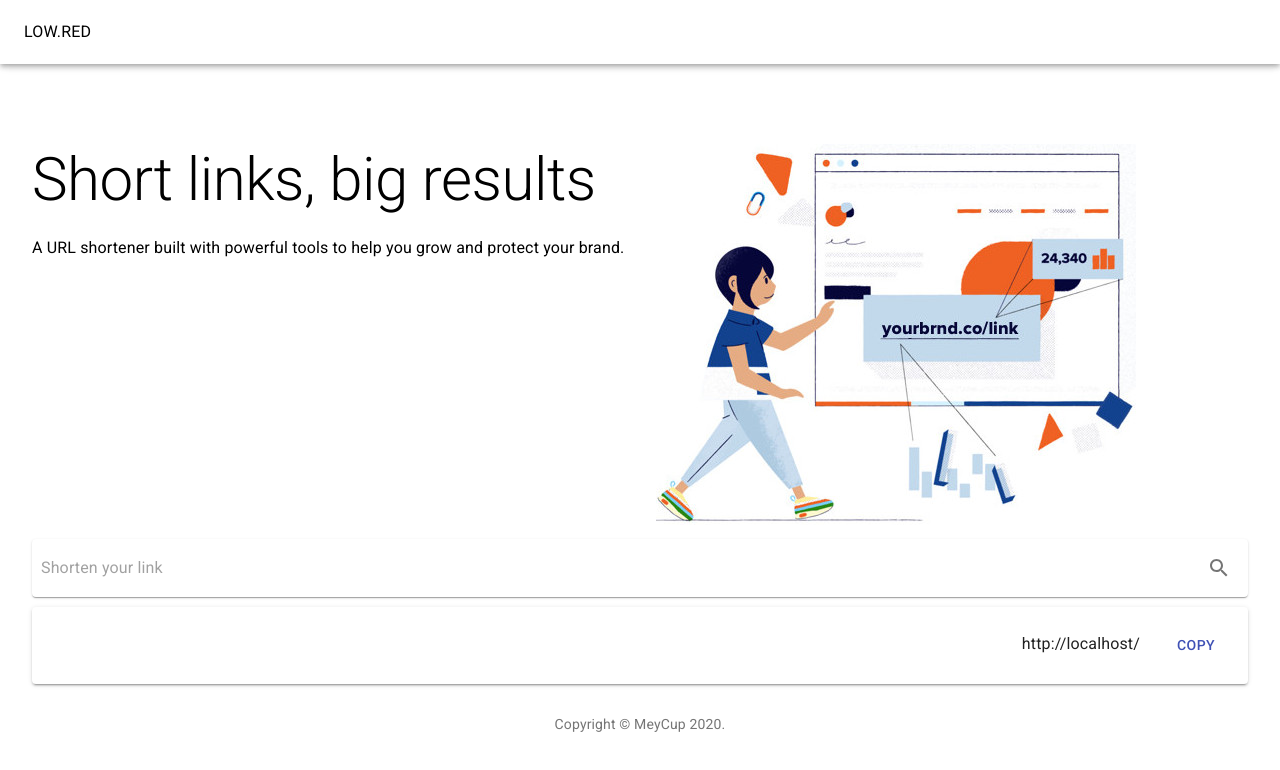
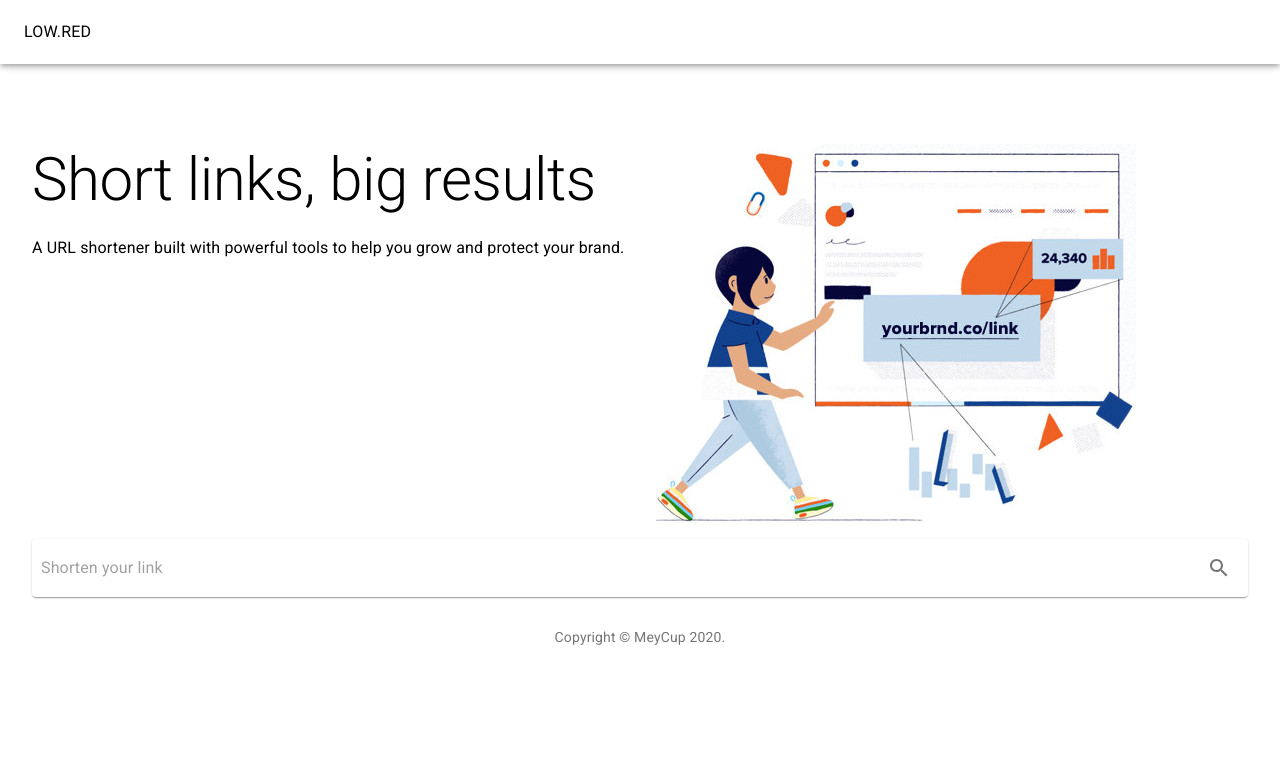
Before and after one commit to williamspacefire/low.red, a Next.js app: page / in a window 1280 px wide. Shown: the top 770 px of the page. Built offline with nearby package versions, Linux system fonts and the light colour scheme.

Commit message:
Shortener is more dynamic now

```diff
--- a/components/short.js
+++ b/components/short.js
@@ -1,6 +1,8 @@
 import { Button, Grid, IconButton, InputBase, Paper, Typography } from '@material-ui/core';
 import { Search } from '@material-ui/icons';
+import { Skeleton } from '@material-ui/lab';
 import React from 'react';
+
 const urlencode = require("urlencode");
 
 export default class Short extends React.Component {
@@ -10,18 +12,19 @@ export default class Short extends React.Component {
 
         this.state = {
             url: "",
-            shortData: {}
+            shortData: {},
+            loading: false
         }
     }
 
     shortUrl(e) {
+        this.setState({loading: true, shortData: {}})
         console.log("Form submit")
         e?.preventDefault();
 
         let newUrl = urlencode(this.state.url);
 
-        fetch("/api/v1/short/"+newUrl).then(res => res.json()).then(json => this.setState({shortData: json}));
-
+        fetch("/api/v1/short/"+newUrl).then(res => res.json()).then(json => this.setState({shortData: json, loading: false}));
     }
 
     urlChange(e) {
@@ -48,21 +51,41 @@ export default class Short extends React.Component {
                 </Paper>
 
                 {/*List of shortened urls*/}
+                {this.state.loading || this.state.shortData?.short ? (
+                    <>
                         <Paper style={{padding:"20px", display:"flex",marginTop:10}} elevation={2}>
                             <Grid container>
                                 <Grid item justify="flex-start">
                                     <Typography style={{flex:1}} variant="body1">
-                                {this.state.shortData?.url}
+                                        {this.state.shortData?.url ? (
+                                            this.state.shortData?.url
+                                        ) : (
+                                            <Skeleton width={300}/>
+                                        )}
                                     </Typography>
                                 </Grid>
 
                                 <Grid container justify="flex-end" alignItems="baseline" spacing={3}>
-                            <Grid item><Typography variant="body1">{this.props.hostname}/{this.state.shortData?.short}</Typography></Grid>
-                            <Grid item><Button color="primary">Copy</Button></Grid>
+                                    <Grid item>
+                                        <Typography variant="body1">
+                                            {this.state.shortData?.short ? (
+                                                this.props.hostname+this.state.shortData?.short
+                                            ) : (
+                                                <Skeleton width={150}/>
+                                            )}
+                                        </Typography>
+                                    </Grid>
+                                    <Grid item>
+                                        {this.state.shortData?.short ? (
+                                            <Button color="primary">Copy</Button>
+                                        ) : ("")}
+                                    </Grid>
                                 </Grid>
                             </Grid>
                         </Paper>
                     </>
+                ) : ("") }
+            </>
         )
     }
 }
--- a/pages/index.js
+++ b/pages/index.js
@@ -21,9 +21,9 @@ function Copyright() {
 
 if (typeof window != "undefined") {
     if (window.location.port != ""){
-        hostname = window.location.protocol+"//"+window.location.hostname+":"+window.location.port;
+        hostname = window.location.protocol+"//"+window.location.hostname+":"+window.location.port+"/";
     } else {
-        hostname = window.location.protocol+"//"+window.location.hostname;
+        hostname = window.location.protocol+"//"+window.location.hostname+"/";
     }
 }
 
```
Lines whose indentation alone changed are shown as unchanged.
